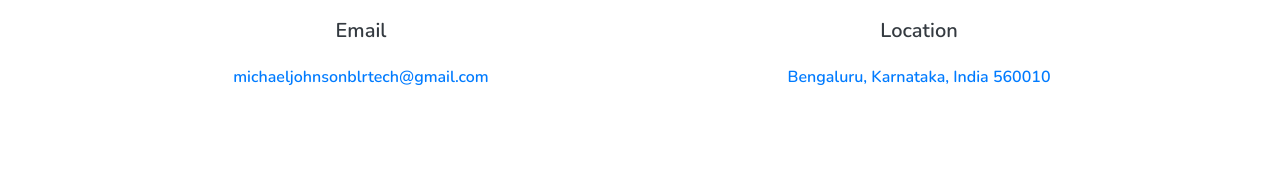
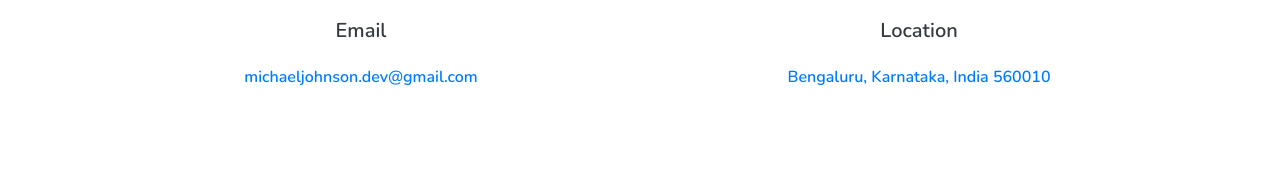
Before and after one commit to michaeljohnson-mj/personal-portfolio, a React (Create React App) app: page / in a window 1280 px wide. Shown: the part 3489-3659 px from the top of the page. Built offline with nearby package versions, Linux system fonts and the light colour scheme.

Commit message:
Changed the resume link and email id.

```diff
--- a/src/portfolio.ts
+++ b/src/portfolio.ts
@@ -21,7 +21,7 @@ const greeting = {
   aboutMeText:
     "A Software Engineer based in Bengaluru, whose primary focus is on Web and Mobile Application Development using ReactJS and React Native with an additional experience on Backend development using NodeJS and ExpressJS. I have been employed in the tech industry since 2016. Having worked in a startup environment for over 4.5 years, I have delivered projects both in individual capacity and as a team member and also managed various teams and resources across different functional groups. I've done software development starting from the ideation phase to delivery and have also been directly involved with business owners in gathering requirements and planning.",
   resumeLink:
-    "https://drive.google.com/file/d/13v8IN2Bxp5HUx3x5rA9Z03ZQav8mt4Y3/view?usp=sharing",
+    "https://drive.google.com/file/d/1GvYvv-mjs1DKtJtaXCqT2-MU26Hk8MPF/view?usp=sharing",
   alertPillText: "🌟 Looking for a Software Engineer ?",
 };
 
@@ -207,7 +207,7 @@ const contactMe = {
   contacts: [
     {
       title: "Email",
-      contact: "michaeljohnsonblrtech@gmail.com",
+      contact: "michaeljohnson.dev@gmail.com",
       isEmail: true,
     },
     {
```
